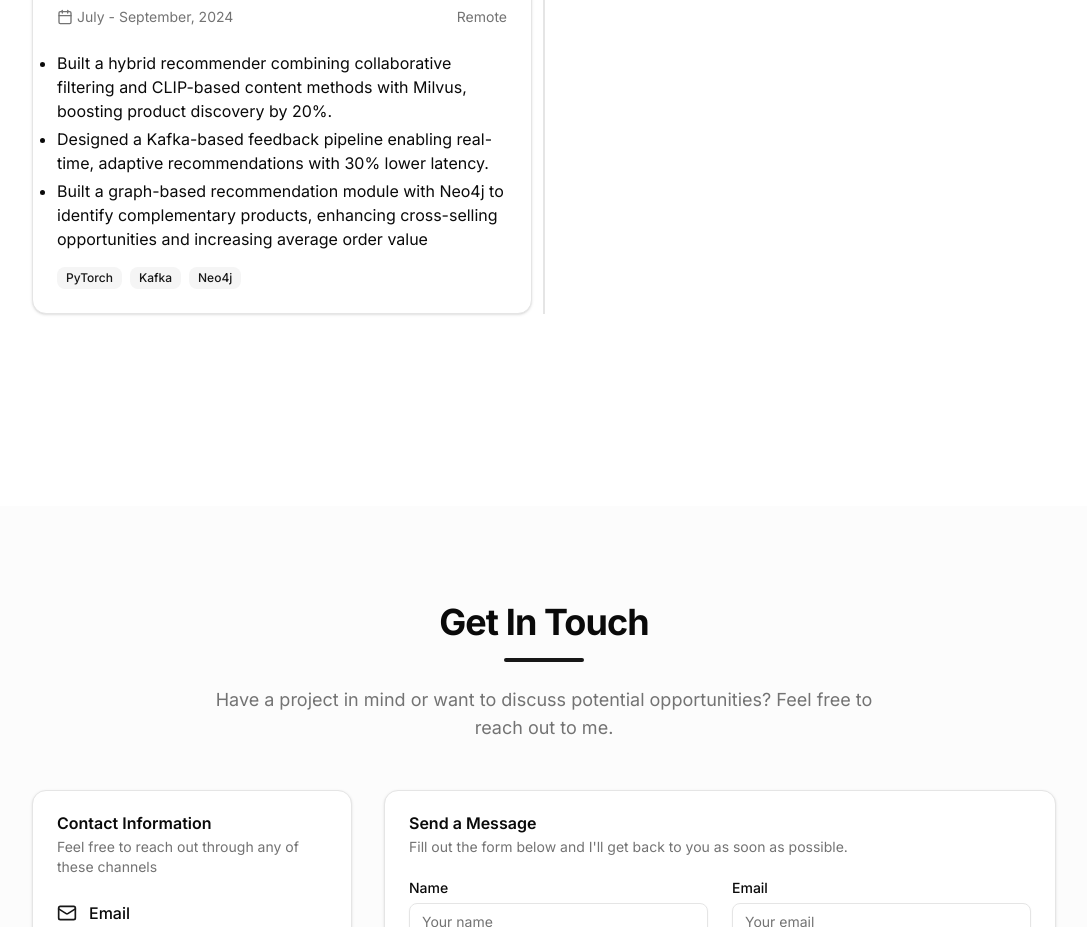
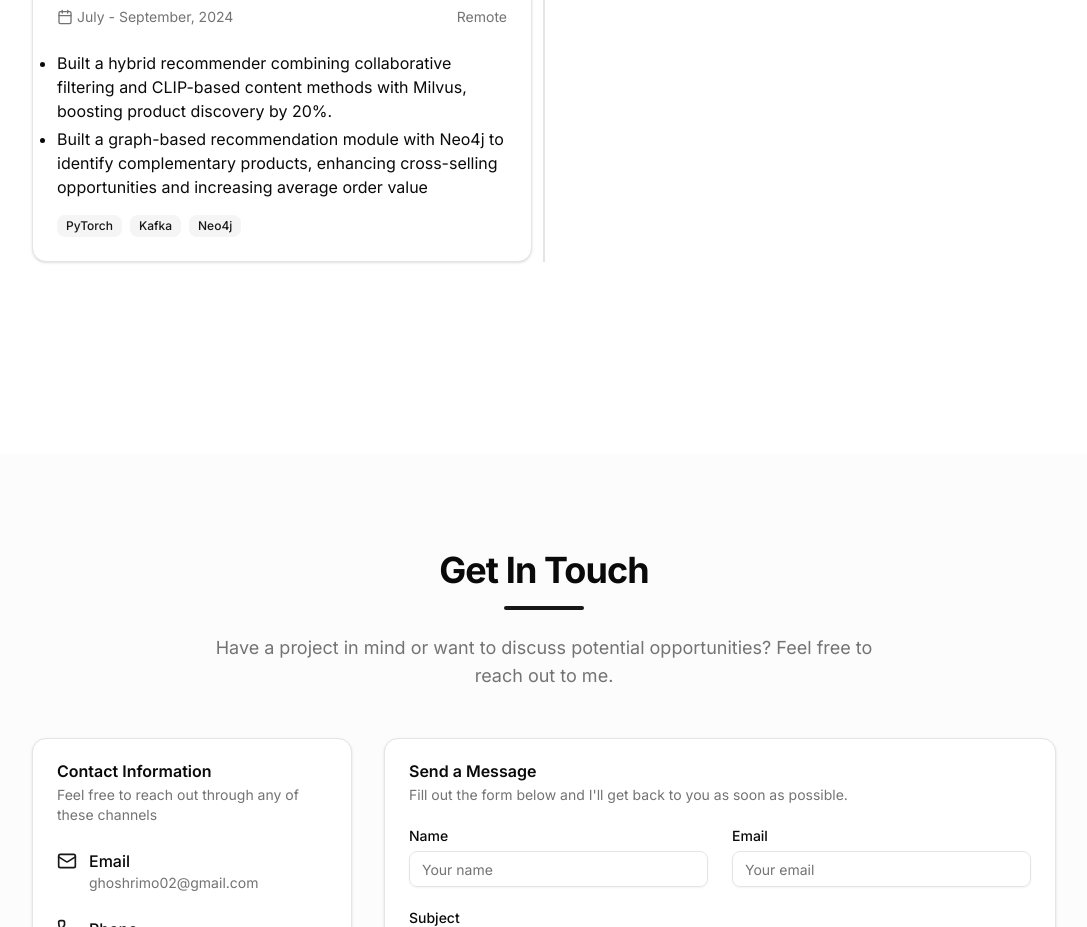
Before and after one commit to rimo02/My-Portfolio, a Next.js app: page / in a window 1280 px wide. Shown: the part 5780-6707 px from the top of the page, without its empty margins (96-1183 px from the left). Built offline with nearby package versions, Linux system fonts and the light colour scheme.

Commit message:
new commit

```diff
--- a/components/sections/experience.tsx
+++ b/components/sections/experience.tsx
@@ -14,7 +14,6 @@ const experiences = [
         location: "Remote",
         description: [
             "Built a hybrid recommender combining collaborative filtering and CLIP-based content methods with Milvus, boosting product discovery by 20%.",
-            "Designed a Kafka-based feedback pipeline enabling real-time, adaptive recommendations with 30% lower latency.",
             "Built a graph-based recommendation module with Neo4j to identify complementary products, enhancing cross-selling opportunities and increasing average order value"
         ],
         technologies: ["PyTorch", "Kafka", "Neo4j"]
```
